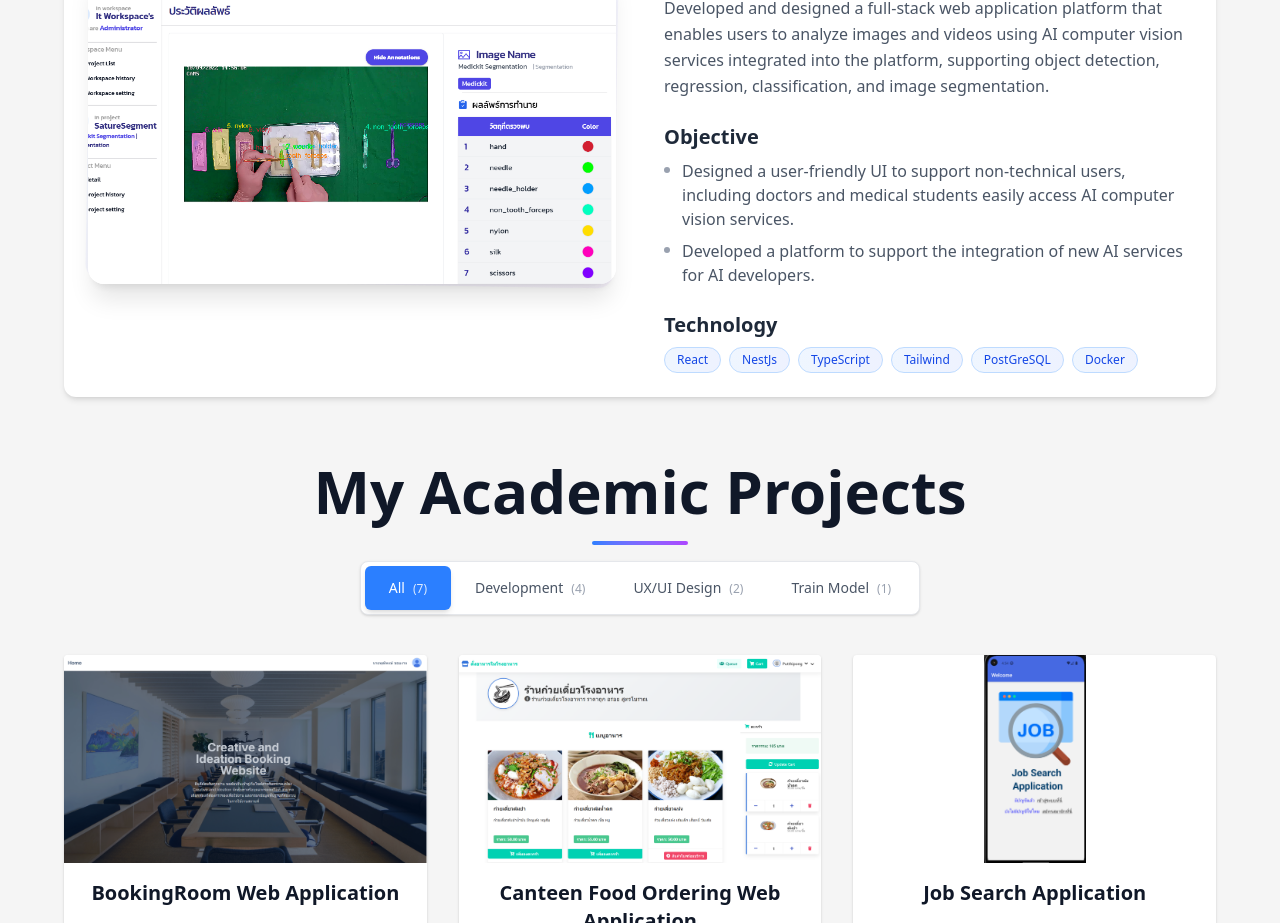
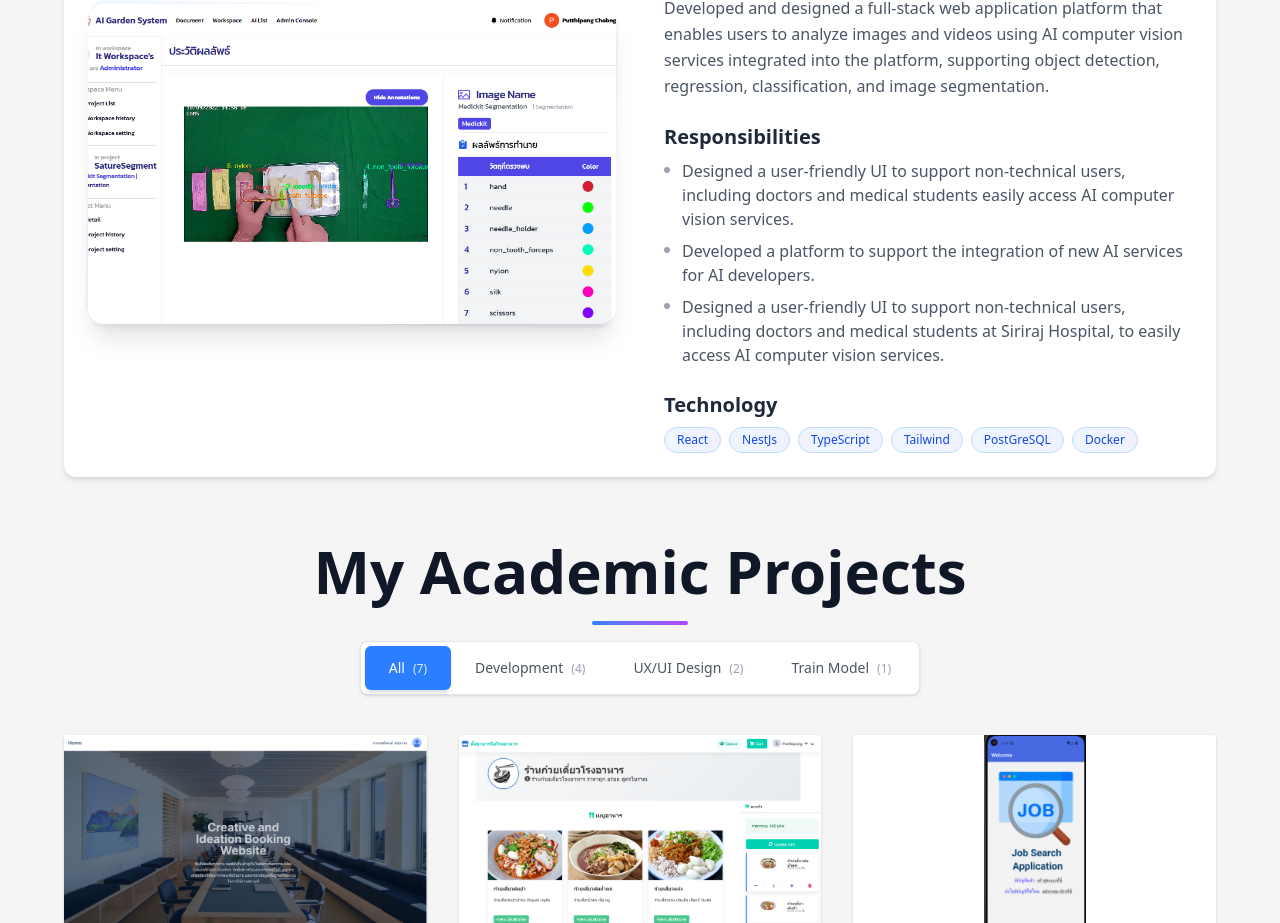
Before and after one commit to aumputthipong/my-portfolio, a Next.js app: page / in a window 1280 px wide. Shown: the part 3217-4140 px from the top of the page. Built offline with nearby package versions, Linux system fonts and the light colour scheme.

Commit message:
update:project data

```diff
--- a/src/component/Project/GraduationProjects.tsx
+++ b/src/component/Project/GraduationProjects.tsx
@@ -12,11 +12,11 @@ const GraduationProjects = () => {
       platform that enables users to analyze images and videos using AI computer vision services
        integrated into the platform, supporting object detection, regression, classification,
        and image segmentation.`,
-      objective: [
+      responsibility: [
         "Designed a user-friendly UI to support non-technical users, including doctors and medical students easily access AI computer vision services. ",
         `Developed a platform to support the integration of new AI services for AI developers.
-
 `,
+        `Designed a user-friendly UI to support non-technical users, including doctors and medical students at Siriraj Hospital, to easily access AI computer vision services.`,
       ],
       tech: [
         "React",
@@ -131,11 +131,11 @@ const GraduationProjects = () => {
     {/* Objective */}
     <div className="space-y-2">
       <h4 className="text-xl font-semibold text-gray-800 dark:text-gray-200 flex items-center gap-2">
-        Objective
+        Responsibilities
       </h4>
-      {Array.isArray(project.objective) ? (
+      {Array.isArray(project.responsibility) ? (
         <ul className="text-gray-600 dark:text-gray-300 text-base space-y-2">
-          {project.objective.map((item, i) => (
+          {project.responsibility.map((item, i) => (
             <li key={i} className="flex items-start gap-3">
               <span className="w-1.5 h-1.5 bg-gray-400 rounded-full mt-2 flex-shrink-0"></span>
               <span>{item}</span>
@@ -144,7 +144,7 @@ const GraduationProjects = () => {
         </ul>
       ) : (
         <p className="text-gray-600 dark:text-gray-300 text-base">
-          {project.objective}
+          {project.responsibility}
         </p>
       )}
     </div>
```
